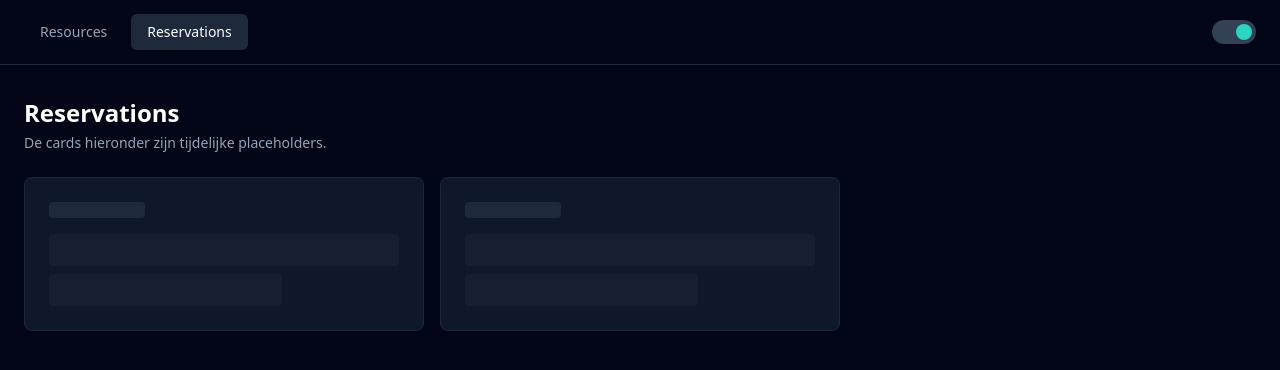
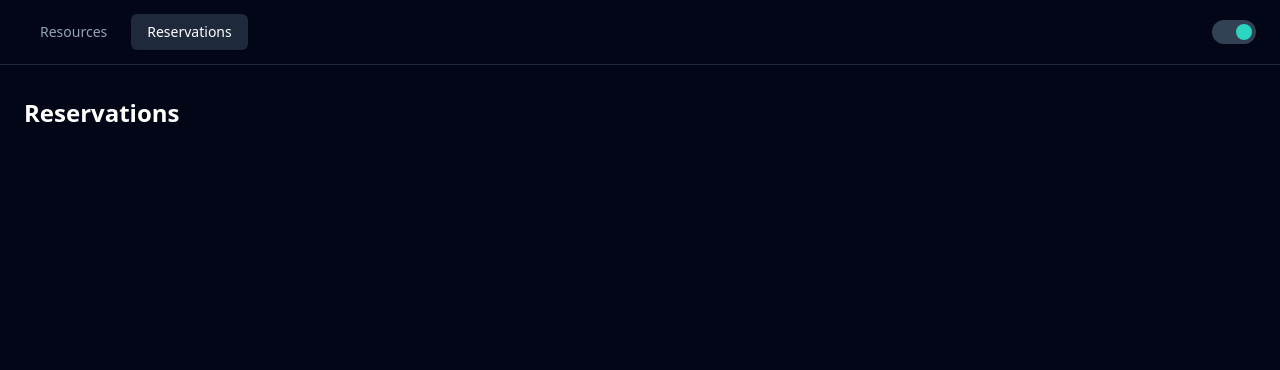
Before and after one commit to bossuytmagaly09/reservation-platform, a Nuxt app: page /reservations in a window 1280 px wide. Shown: the top 370 px of the page. Built offline with nearby package versions, Linux system fonts and the light colour scheme.

Commit message:
placeholders weggehaald zodat het makkelijker is om te mergen

```diff
--- a/pages/index.vue
+++ b/pages/index.vue
@@ -9,15 +9,7 @@ useHead({
     <!-- Header -->
     <div>
       <h1 class="text-2xl font-semibold text-white">Resources</h1>
-      <p class="text-slate-400 text-sm mt-1">Het kader hieronder is een tijdelijke placeholder ter illustratie.</p>
     </div>
 
-    <!-- Empty State / Placeholder content -->
-    <div class="border border-dashed border-slate-800 rounded-lg p-12 flex flex-col items-center justify-center text-slate-500">
-      <svg xmlns="http://www.w3.org/2000/svg" width="48" height="48" fill="currentColor" viewBox="0 0 256 256" class="mb-4 opacity-50">
-        <path d="M224,176a8,8,0,0,1-8,8H40a8,8,0,0,1,0-16H216A8,8,0,0,1,224,176ZM104,80H40a8,8,0,0,0,0,16h64a8,8,0,0,0,0-16Zm112,0H136a8,8,0,0,0,0,16h80a8,8,0,0,0,0-16Zm-28.43,54.12L159.2,165.6a8,8,0,0,1-11.31-11.31l28.37-31.48a8,8,0,0,1,11.31,0l28.37,31.48a8,8,0,0,1-11.31,11.31Z"></path>
-      </svg>
-      <span>No resources found</span>
-    </div>
   </div>
 </template>
--- a/pages/reservations.vue
+++ b/pages/reservations.vue
@@ -9,24 +9,7 @@ useHead({
     <!-- Header -->
     <div>
       <h1 class="text-2xl font-semibold text-white">Reservations</h1>
-      <p class="text-slate-400 text-sm mt-1">De cards hieronder zijn tijdelijke placeholders.</p>
     </div>
 
-    <!-- Empty State / Placeholder content -->
-    <div class="grid grid-cols-1 md:grid-cols-2 lg:grid-cols-3 gap-4">
-      <!-- Dummy Card 1 -->
-      <div class="bg-slate-900 border border-slate-800 rounded-lg p-6 hover:border-slate-700 transition-colors">
-        <div class="h-4 w-24 bg-slate-800 rounded mb-4"></div>
-        <div class="h-8 w-full bg-slate-800/50 rounded mb-2"></div>
-        <div class="h-8 w-2/3 bg-slate-800/50 rounded"></div>
-      </div>
-
-      <!-- Dummy Card 2 -->
-      <div class="bg-slate-900 border border-slate-800 rounded-lg p-6 hover:border-slate-700 transition-colors">
-        <div class="h-4 w-24 bg-slate-800 rounded mb-4"></div>
-        <div class="h-8 w-full bg-slate-800/50 rounded mb-2"></div>
-        <div class="h-8 w-2/3 bg-slate-800/50 rounded"></div>
-      </div>
-    </div>
   </div>
 </template>
```
